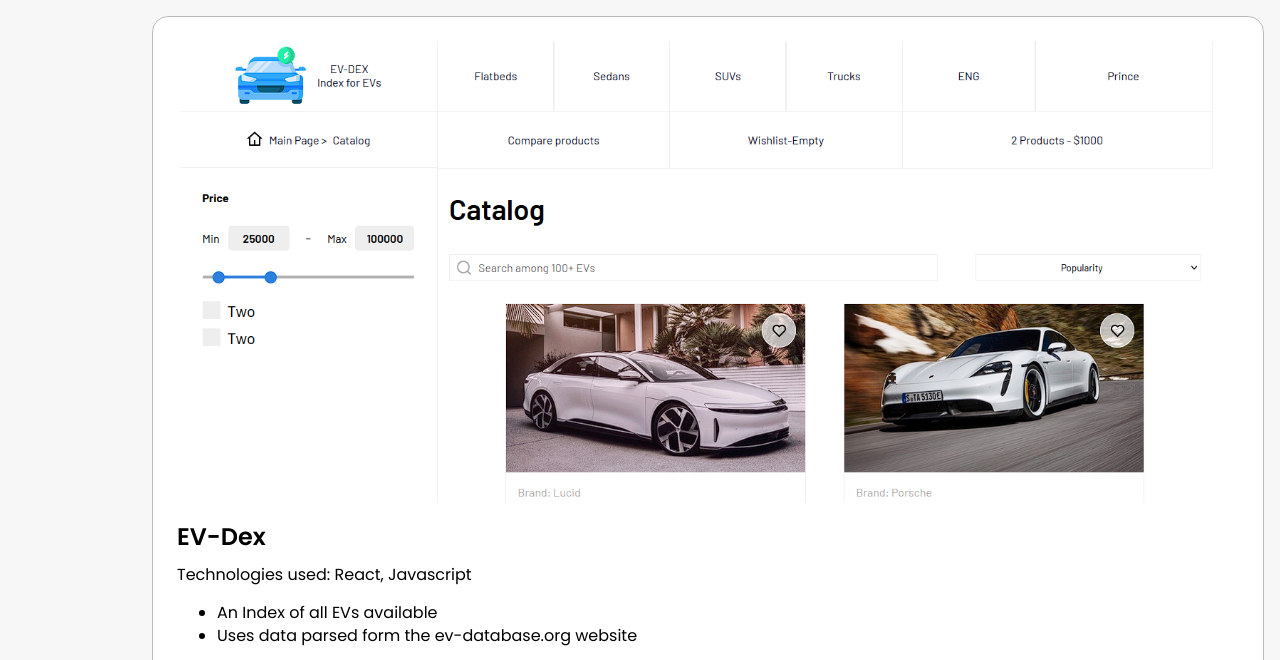
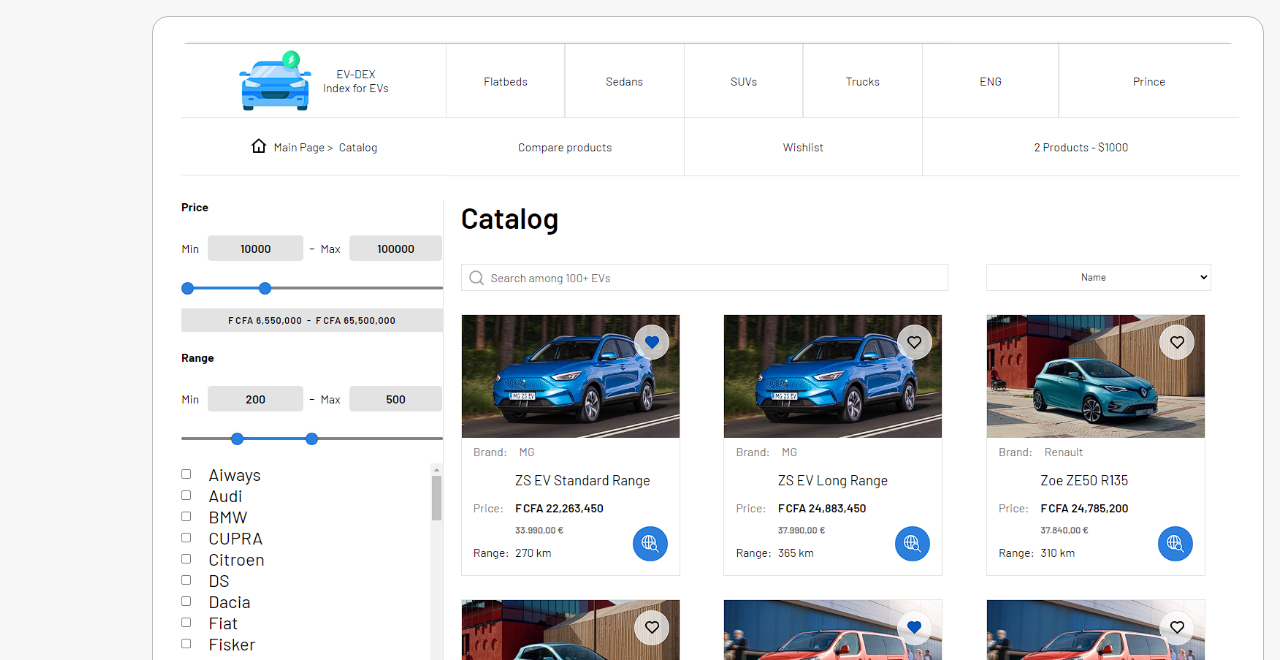
Before and after one commit to Princinho/portfolio-site-v2, a plain HTML site: page index.html in a window 1280 px wide. Shown: the part 2266-2926 px from the top of the page. Drawn offline with nearby package versions, Linux system fonts and the light colour scheme.

Commit message:
update ev-dex image

```diff
--- a/index.html
+++ b/index.html
@@ -179,7 +179,7 @@
                 <p class="section__small-title">Currently </p> working on
             </h2>
             <div class="project">
-                <img src="img/EVDex.png" alt="EV-Dex app screenshot" class="project-img">
+                <img src="img/evdex-4.png" alt="EV-Dex app screenshot" class="project-img">
                 <h1 class="project-title">EV-Dex</h1>
                 <p>Technologies used: React, Javascript</p>
                 <ul class="features">
```
Also changed, not shown: img/evdex-4.png (added).
